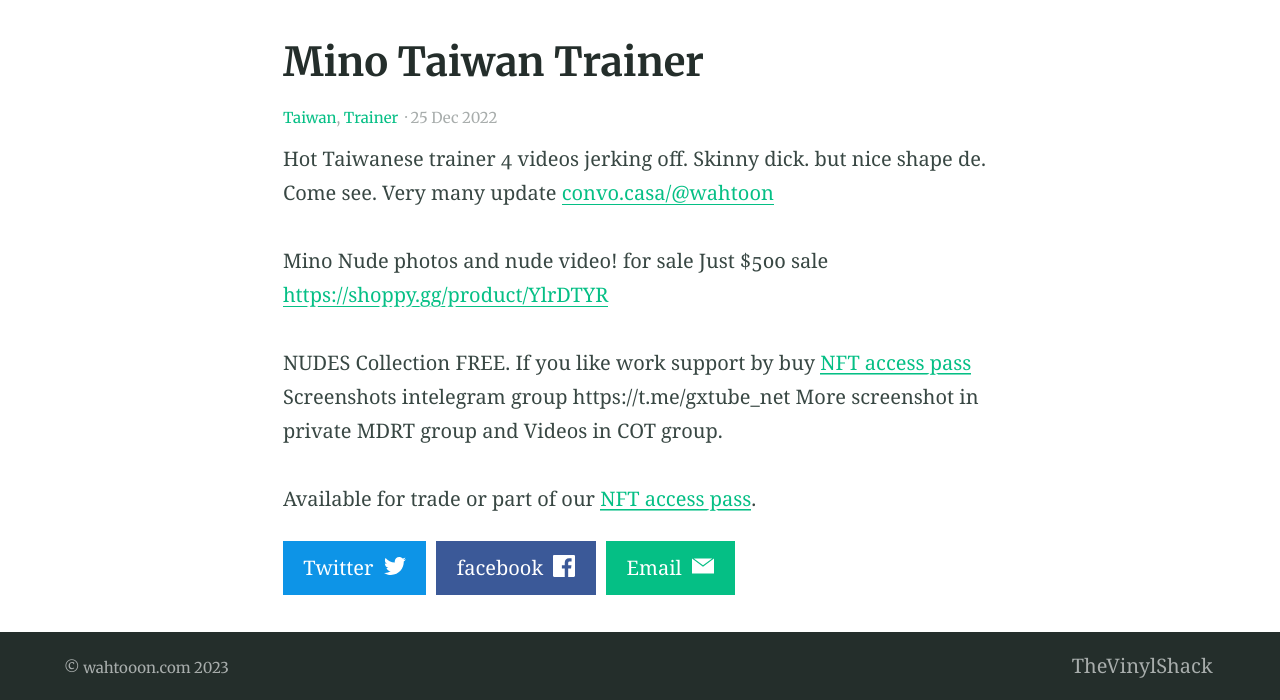
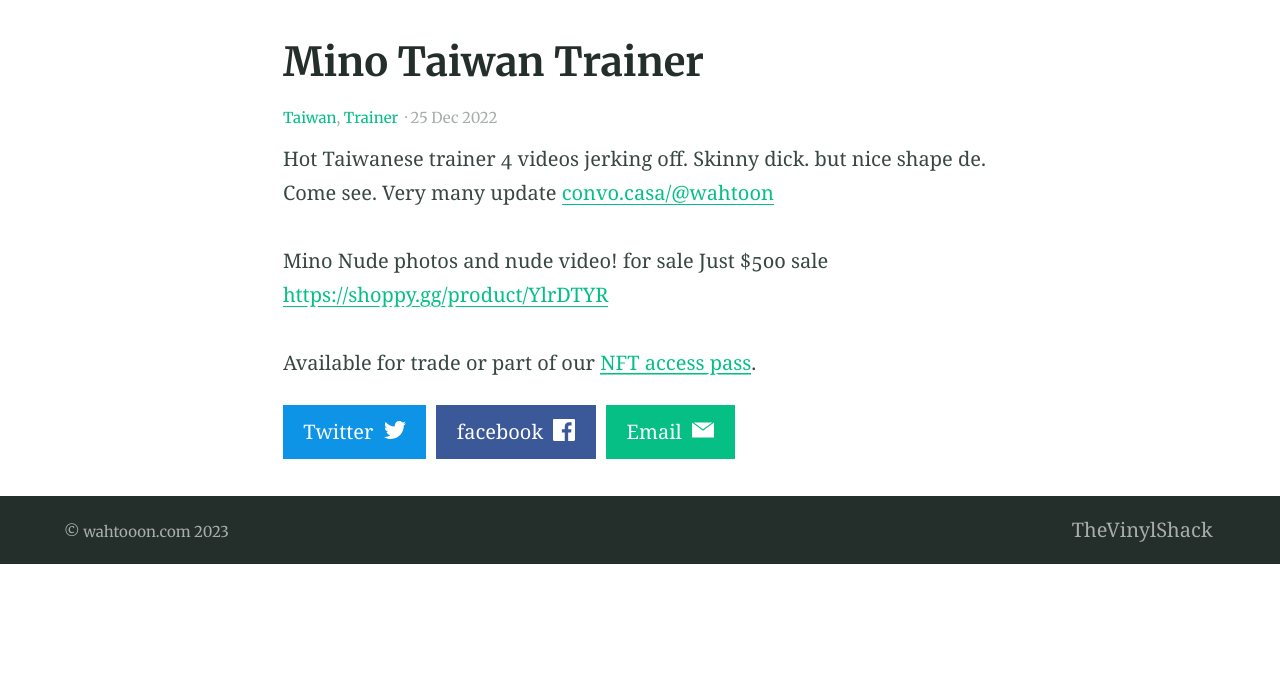
Before and after one commit to heynathanlum/wahtoon, a Jekyll site: the page built from _posts/2022-12-25-Mino.md, in a window 1280 px wide. Shown: the part 408-1108 px from the top of the page. Built offline with Jekyll 4.4.1, drawn with Linux system fonts in a browser that asks for light colours; after the commit the page ends 972 px from its top, so only the background shows below that.

Commit message:
Update 2022-12-25-Mino.md

```diff
--- a/_posts/2022-12-25-Mino.md
+++ b/_posts/2022-12-25-Mino.md
@@ -14,7 +14,4 @@ Very many update [convo.casa/@wahtoon](https://convo.casa/@wahtoon)
 
 Mino Nude photos and nude video! for sale Just $500 sale [https://shoppy.gg/product/YlrDTYR](https://shoppy.gg/product/YlrDTYR)
 
-NUDES Collection FREE. If you like work support by buy [NFT access pass](https://opensea.io/collection/thevinylshacktastycollection?search%5BsortAscending%5D=true&search%5BsortBy%5D=PRICE&search%5Btoggles%5D%5B0%5D=BUY_NOW)
-Screenshots intelegram group https://t.me/gxtube_net More screenshot in private MDRT group and Videos in COT group.
-
-Available for trade or part of our [NFT access pass](https://opensea.io/collection/thevinylshacktastycollection?search%5BsortAscending%5D=true&search%5BsortBy%5D=PRICE&search%5Btoggles%5D%5B0%5D=BUY_NOW).
+Available for trade or part of our [NFT access pass](https://opensea.io/collection/wahtoon-com-mdrt-lifetime).
```
